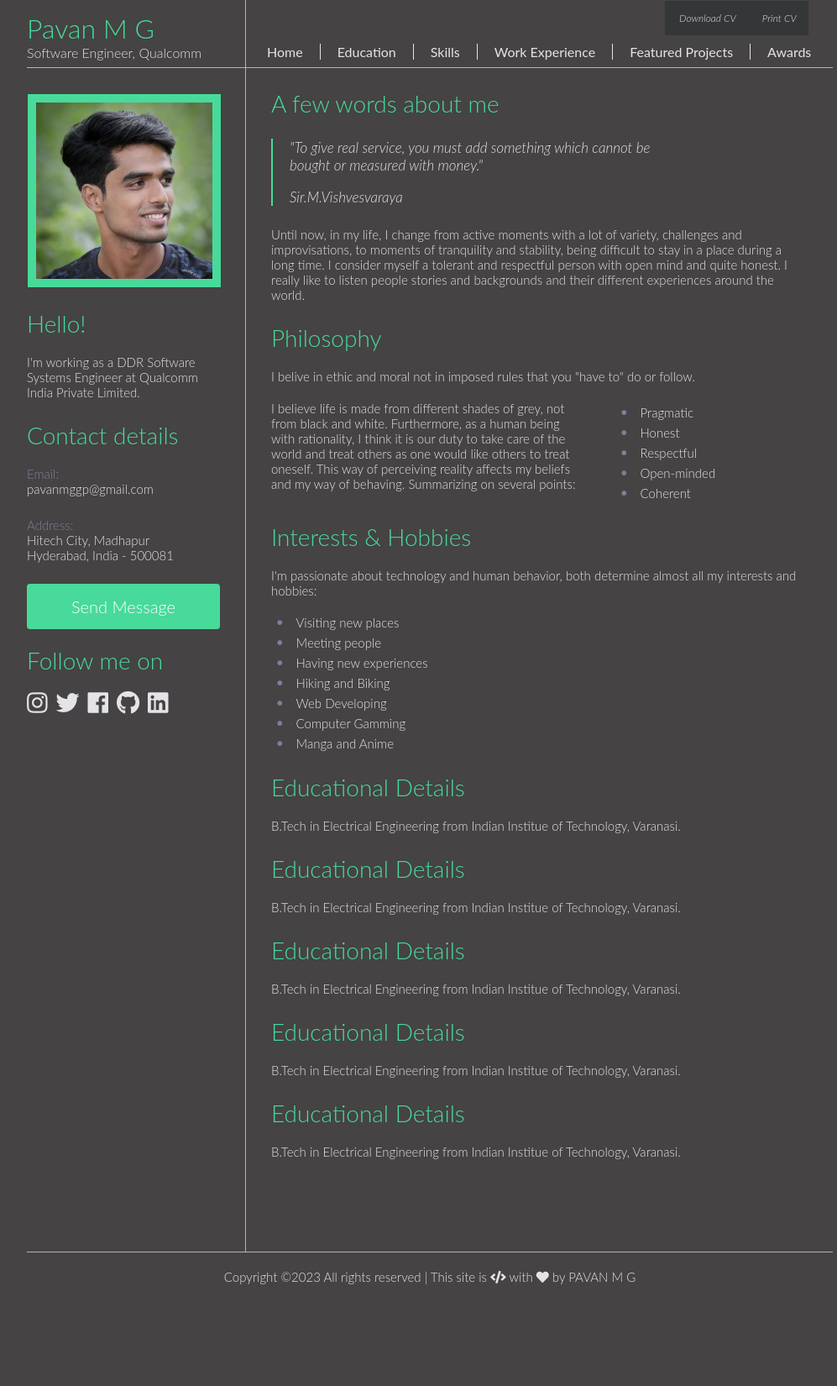
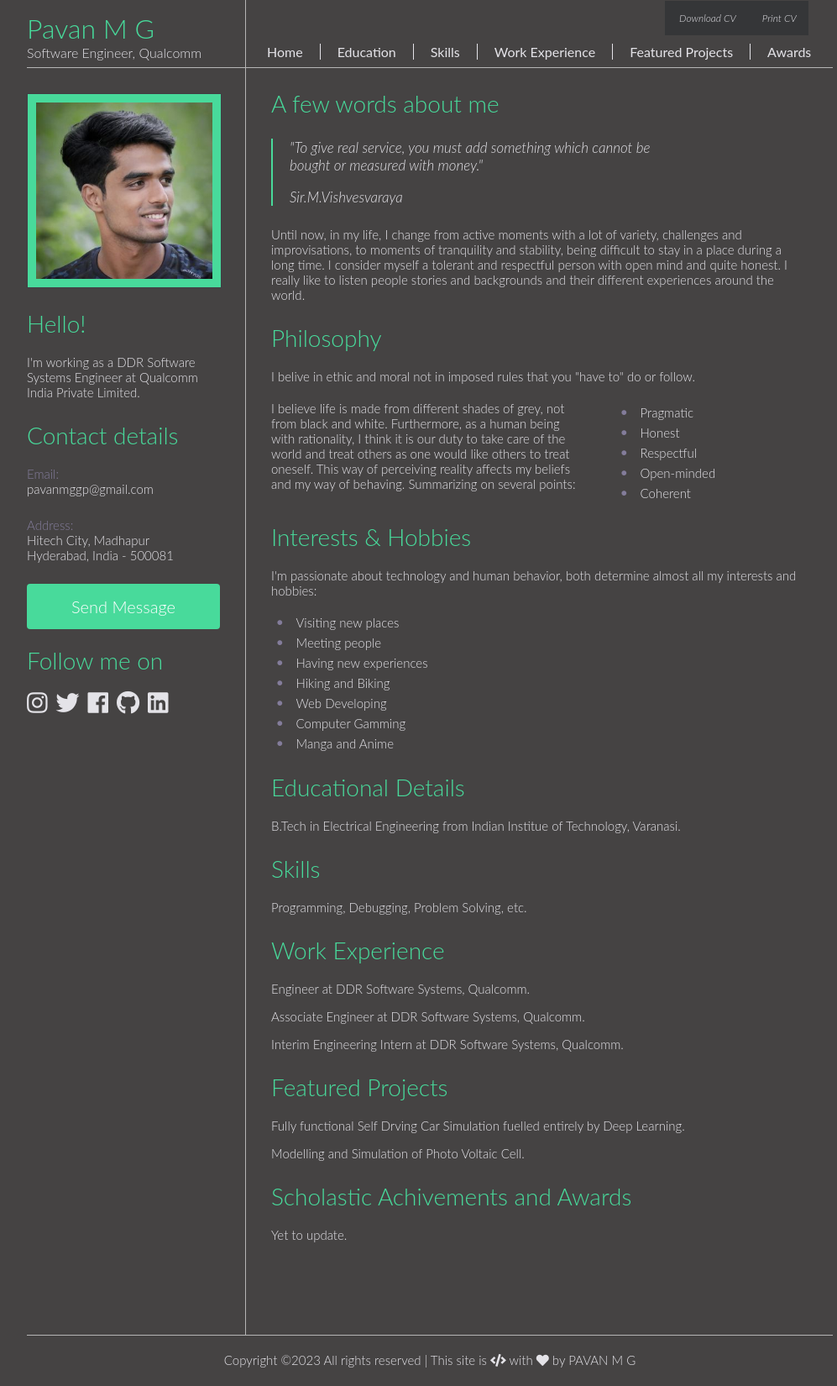
Before and after one commit to pavan-mg/pavan-mg.github.io, a Jekyll site: the page built from index.html, in a window 1280 px wide. Shown: the whole page at 84% size, without its empty margins (128-1125 px from the left). Built offline with Jekyll 4.4.1, drawn with Linux system fonts in a browser that asks for light colours; before the commit the page ends 1551 px from its top, so only the background shows below that.

Commit message:
Update default.html

```diff
--- a/_layouts/default.html
+++ b/_layouts/default.html
@@ -116,29 +116,32 @@
       </div>
       <div id="Skills">
         <div class="block">
-          <h2>Educational Details</h2>
-          <p>B.Tech in Electrical Engineering from Indian Institue of Technology, Varanasi.</p>
+          <h2>Skills</h2>
+          <p>Programming, Debugging, Problem Solving, etc.</p>
         </div>
         <div class="clear"></div>
       </div>
       <div id="Experience">
         <div class="block">
-          <h2>Educational Details</h2>
-          <p>B.Tech in Electrical Engineering from Indian Institue of Technology, Varanasi.</p>
+          <h2>Work Experience</h2>
+          <p>Engineer at DDR Software Systems, Qualcomm.</p>
+          <p>Associate Engineer at DDR Software Systems, Qualcomm.</p>
+          <p>Interim Engineering Intern at DDR Software Systems, Qualcomm.</p>
         </div>
         <div class="clear"></div>
       </div>
       <div id="Projects">
         <div class="block">
-          <h2>Educational Details</h2>
-          <p>B.Tech in Electrical Engineering from Indian Institue of Technology, Varanasi.</p>
+          <h2>Featured Projects</h2>
+          <p>Fully functional Self Drving Car Simulation fuelled entirely by Deep Learning.</p>
+          <p>Modelling and Simulation of Photo Voltaic Cell.</p>
         </div>
         <div class="clear"></div>
       </div>
       <div id="Awards">
         <div class="last block">
-          <h2>Educational Details</h2>
-          <p>B.Tech in Electrical Engineering from Indian Institue of Technology, Varanasi.</p>
+          <h2>Scholastic Achivements and Awards</h2>
+          <p>Yet to update.</p>
         </div>
         <div class="clear"></div>
       </div>
```
